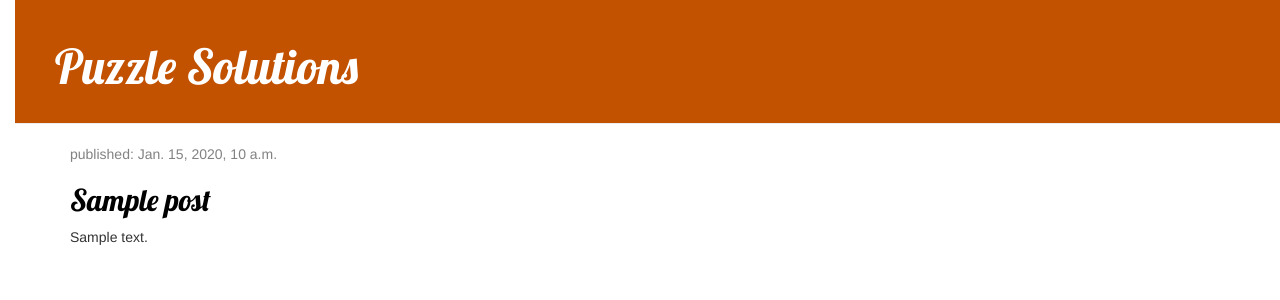
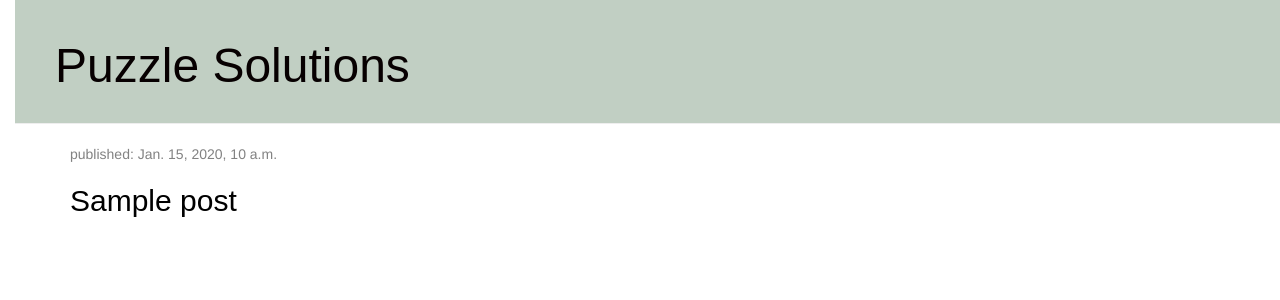
Before and after one commit to adssoccer1/Puzzle-Site, a Django app: template blog/templates/blog/post_list.html in a window 1280 px wide. Shown: the top 300 px of the page. Run offline with Django 3.2, Linux system fonts and the light colour scheme; the template is opened without the code that fills it: values that come from a table or form of the project are taken from there, others are empty; tables that the repository leaves empty hold one stand-in row (values such as "Sample post"); some libraries are stand-ins or nearby versions.

Commit message:
personalized css/others and added markdown.

```diff
--- a/blog/models.py
+++ b/blog/models.py
@@ -1,7 +1,8 @@
 from django.conf import settings
 from django.db import models
 from django.utils import timezone
-
+from django.utils.html import mark_safe
+from markupfield.fields import MarkupField
 #we define objects in the app models file. Here we define a post object.
 """
 class is a special keyword that indicates that we are defining an object.
@@ -18,7 +19,7 @@ Then: Django prepared a migration file for us that we now have to apply to our d
 class Post(models.Model):
     author = models.ForeignKey(settings.AUTH_USER_MODEL, on_delete=models.CASCADE)
     title = models.CharField(max_length=200)
-    text = models.TextField()
+    text = MarkupField()
     created_date = models.DateTimeField(default=timezone.now)
     published_date = models.DateTimeField(blank=True, null=True)
 
--- a/blog/static/css/blog.css
+++ b/blog/static/css/blog.css
@@ -1,21 +1,19 @@
-
-
 h1 a, h2 a {
     color: #070001;
-    font-family: 'Lobster';
+    font-family: 'Arial';
 }
 body {
     padding-left: 15px;
 }
 
 .page-header {
-    background-color: #C25100;
+    background-color: #C1CFC3;
     margin-top: 0;
     padding: 20px 20px 20px 40px;
 }
 
 .page-header h1, .page-header h1 a, .page-header h1 a:visited, .page-header h1 a:active {
-    color: #ffffff;
+    color: #070001;
     font-size: 36pt;
     text-decoration: none;
 }
@@ -25,7 +23,7 @@ body {
 }
 
 h1, h2, h3, h4 {
-    font-family: 'Lobster', cursive;
+    font-family: 'Arial';
 }
 
 .date {
@@ -49,8 +47,10 @@ h1, h2, h3, h4 {
 
 .post {
     margin-bottom: 70px;
+
 }
 
 .post h2 a, .post h2 a:visited {
     color: #000000;
+
 }
--- a/blog/templates/blog/post_detail.html
+++ b/blog/templates/blog/post_detail.html
@@ -8,6 +8,8 @@
         </div>
         {% endif %}
         <h2>{{ post.title }}</h2>
-        <p>{{ post.text|linebreaksbr }}</p>
+        <p>{{ post.text|safe|linebreaksbr }}</p>
+        {{ post.tags }}
+
     </div>
 {% endblock %}
--- a/blog/templates/blog/post_list.html
+++ b/blog/templates/blog/post_list.html
@@ -8,7 +8,7 @@
                 <p>published: {{ post.published_date }}</p>
             </div>
             <h2><a href="{% url 'post_detail' pk=post.pk %}">{{ post.title }}</a></h2>
-            <p>{{ post.text|linebreaksbr }}</p>
+            <!-- <p>{{ post.text|linebreaks }}</p> -->
         </div>
     {% endfor %}
 {% endblock %}
--- a/mysite/settings.py
+++ b/mysite/settings.py
@@ -11,7 +11,7 @@ https://docs.djangoproject.com/en/2.2/ref/settings/
 """
 
 import os
-
+import markupfield
 # Build paths inside the project like this: os.path.join(BASE_DIR, ...)
 BASE_DIR = os.path.dirname(os.path.dirname(os.path.abspath(__file__)))
 
@@ -38,6 +38,8 @@ INSTALLED_APPS = [
     'django.contrib.messages',
     'django.contrib.staticfiles',
     'blog.apps.BlogConfig',
+                  'markupfield',
+
 
 ]
 
--- a/mysite/urls.py
+++ b/mysite/urls.py
@@ -21,6 +21,7 @@ from django.conf.urls import url, include
 
 urlpatterns = [
     url('admin/', admin.site.urls),
+    url(r'^tinymce/', include('tinymce.urls')),
     url('', include('blog.urls')),
 
 ]
```
Also changed, not shown: blog/migrations/0002_auto_20200127_2239.py (added).
